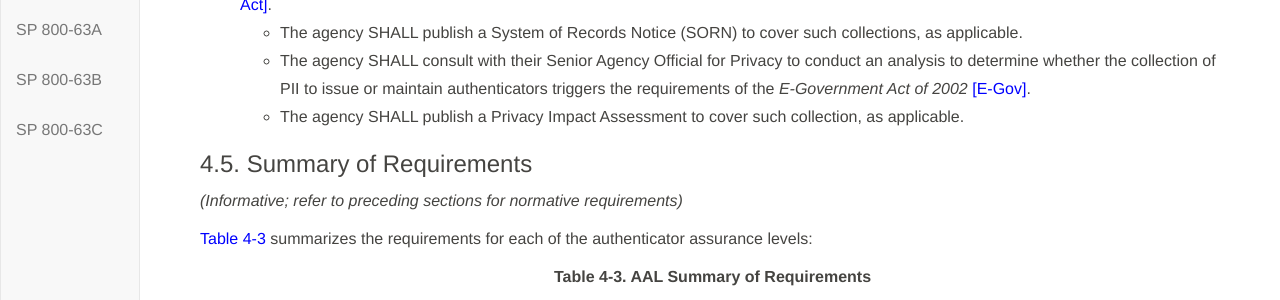
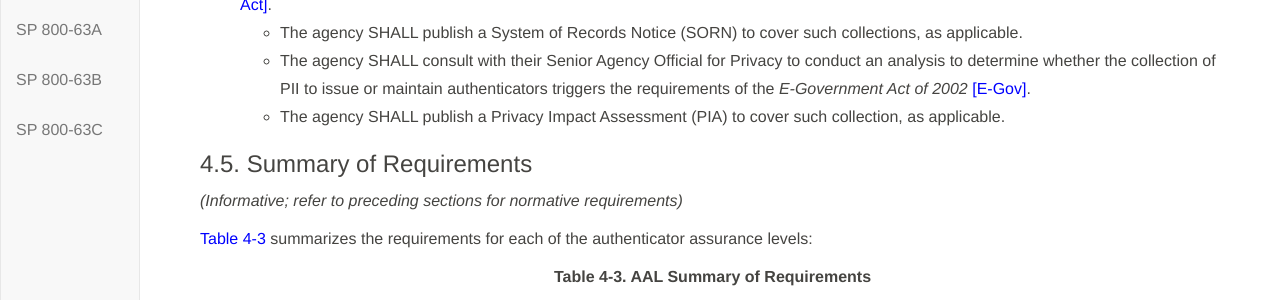
Before and after one commit to usnistgov/800-63-3, a Jekyll site: the page built from sp800-63b/sec4_aal.md, in a window 1280 px wide and 900 px high, scrolled down 5138 px. Shown: the part 152-452 px from the top of the window. Built offline with Jekyll 4.4.1, drawn with Linux system fonts in a browser that asks for light colours; our own code applies the rules of GitHub Pages for plain Markdown files.

Commit message:
Update sec4_aal.md

```diff
--- a/sp800-63b/sec4_aal.md
+++ b/sp800-63b/sec4_aal.md
@@ -176,7 +176,7 @@ Regardless of whether the CSP is an agency or private sector provider, the follo
 1. The agency SHALL consult with their Senior Agency Official for Privacy to conduct an analysis to determine whether the collection of Personally Identifiable Information (PII) to issue or maintain authenticators triggers the requirements of the *Privacy Act of 1974* [[Privacy Act]](#PrivacyAct).
 * The agency SHALL publish a System of Records Notice (SORN) to cover such collections, as applicable.
 * The agency SHALL consult with their Senior Agency Official for Privacy to conduct an analysis to determine whether the collection of PII to issue or maintain authenticators triggers the requirements of the *E-Government Act of 2002* [[E-Gov]](#E-Gov).
-* The agency SHALL publish a Privacy Impact Assessment to cover such collection, as applicable.
+* The agency SHALL publish a Privacy Impact Assessment (PIA) to cover such collection, as applicable.
 
 ### 4.5. Summary of Requirements
 
```
